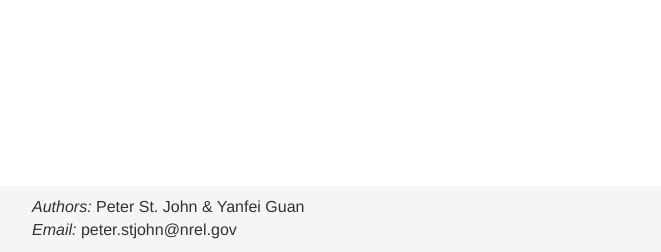
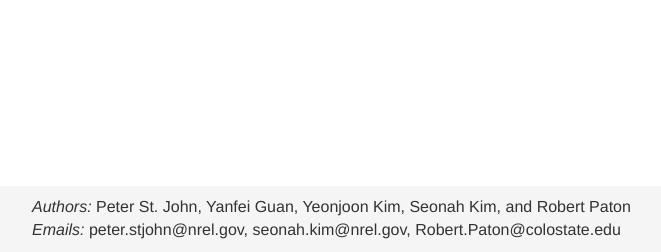
Before and after one commit to pstjohn/bde_prediction_flask, a Flask app: page / in a window 1280 px wide. Shown: the part 548-800 px from the top of the page, without its empty margins (148-809 px from the left). Run offline with Flask 2, Linux system fonts and the light colour scheme; parts of the project's set-up code (start-up, migrations or seed data) failed here and were passed over; some libraries are stand-ins or nearby versions.

Commit message:
updating author list

```diff
--- a/bde_prediction/templates/index.html
+++ b/bde_prediction/templates/index.html
@@ -58,8 +58,8 @@
 		<footer class="footer">
 			<div class='container'>
 				<p>
-				<em>Authors:</em> Peter St. John & Yanfei Guan<br/>
-				<em>Email:</em> peter.stjohn@nrel.gov
+				<em>Authors:</em> Peter St. John, Yanfei Guan, Yeonjoon Kim, Seonah Kim, and Robert Paton<br/>
+				<em>Emails:</em> peter.stjohn@nrel.gov, seonah.kim@nrel.gov, Robert.Paton@colostate.edu
 				</p>
 			</div>
 		</footer>
```
